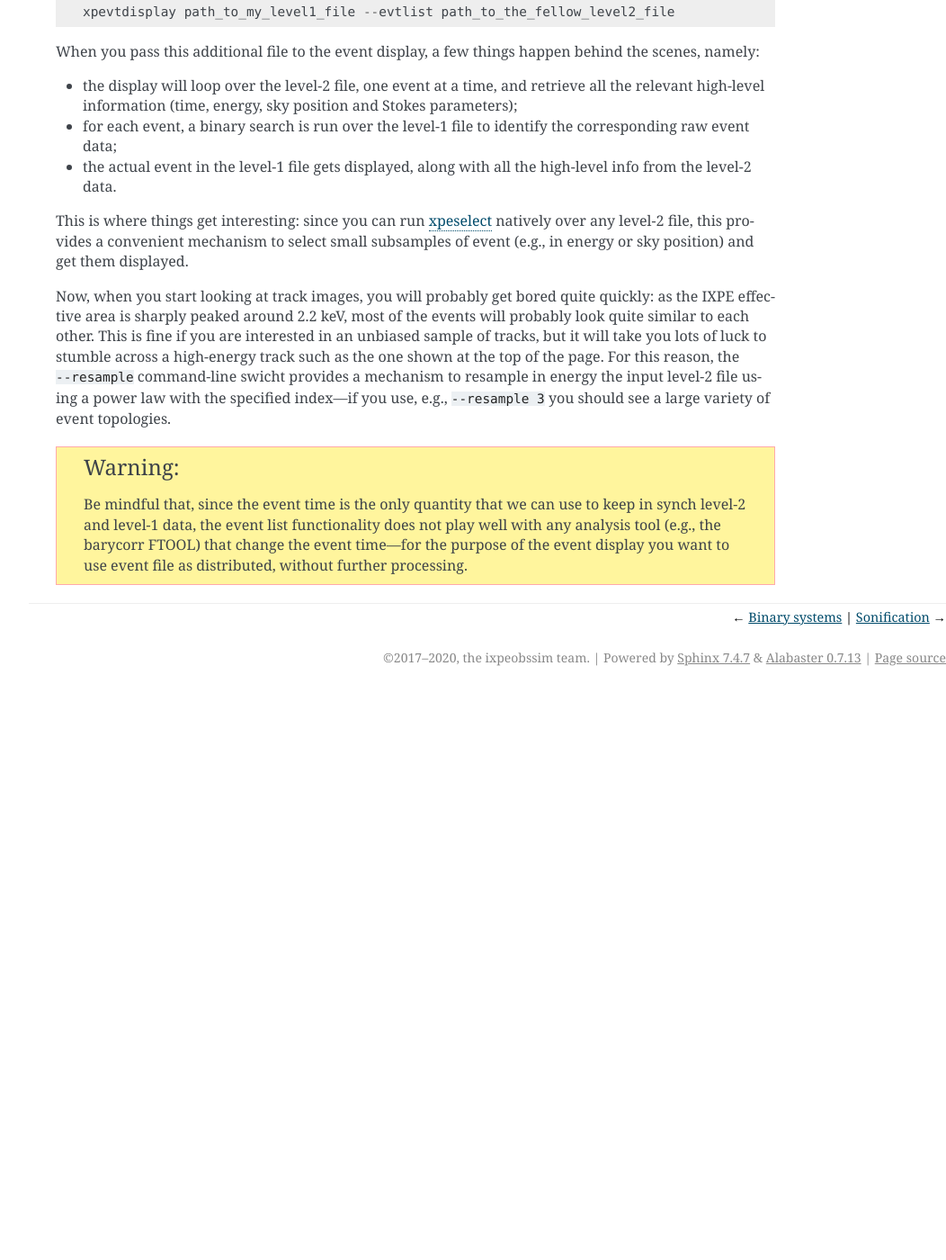
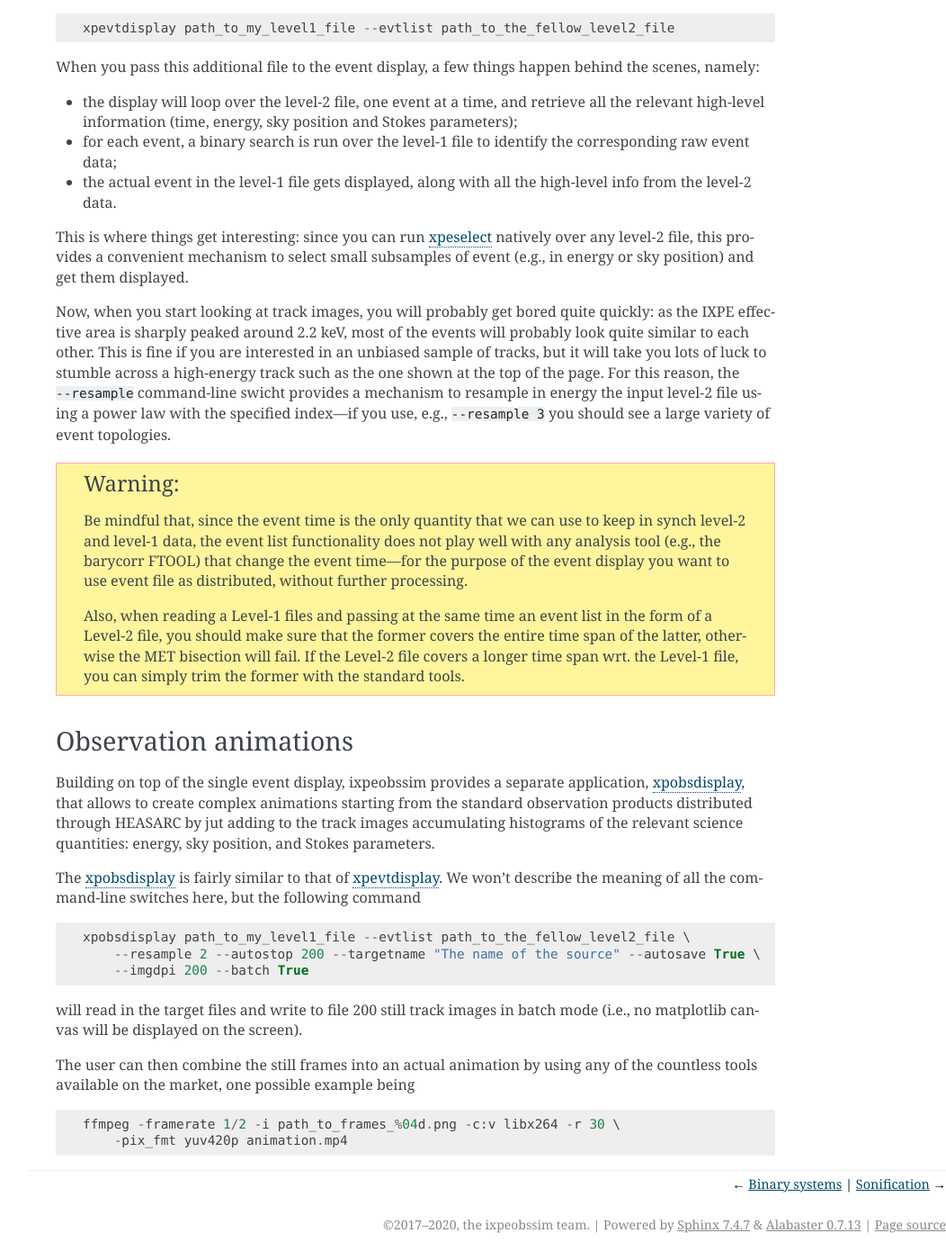
Before and after one commit to lucabaldini/ixpeobssim, a Sphinx documentation site: the page built from docs/event_display.rst, in a window 1280 px wide and 1400 px high, scrolled down 1279 px. Shown: the whole window at 90% size, without its empty margins (228-1280 px from the left). Built offline with Sphinx 7.4.7, drawn with Linux system fonts in a browser that asks for light colours; formulas are drawn with MathJax 3; before the commit the page ends 2049 px from its top, so only the background shows below that; some of the changed text lies outside the part shown.

Commit message:
Docs updated.

```diff
--- a/docs/event_display.rst
+++ b/docs/event_display.rst
@@ -14,7 +14,7 @@ the standard IXPE level-1 publicily distributed through HEASARC.
 
 .. _figure-ixpe_track_display:
 .. figure:: figures/misc/ixpe_track_display.*
-   :width: 80%
+   :width: 100%
 
    Sample display of a track image---note that mileage may vary depending on the
    setting (i.e., command-line switches) used in :ref:`reference-xpevtdisplay`.
@@ -80,3 +80,41 @@ variety of event topologies.
    not play well with any analysis tool (e.g., the barycorr FTOOL) that change
    the event time---for the purpose of the event display you want to use event
    file as distributed, without further processing.
+
+   Also, when reading a Level-1 files and passing at the same time an event list
+   in the form of a Level-2 file, you should make sure that the former covers
+   the entire time span of the latter, otherwise the MET bisection will fail.
+   If the Level-2 file covers a longer time span wrt. the Level-1 file, you can
+   simply trim the former with the standard tools.
+
+
+Observation animations
+----------------------
+
+Building on top of the single event display, ixpeobssim provides a separate application,
+:ref:`reference-xpobsdisplay`, that allows to create complex animations starting
+from the standard observation products distributed through HEASARC by jut adding
+to the track images accumulating histograms of the relevant science quantities:
+energy, sky position, and Stokes parameters.
+
+The :ref:`reference-xpobsdisplay` is fairly similar to that of
+:ref:`reference-xpevtdisplay`. We won't describe the meaning of all the command-line
+switches here, but the following command
+
+.. code-block::
+
+   xpobsdisplay path_to_my_level1_file --evtlist path_to_the_fellow_level2_file \
+       --resample 2 --autostop 200 --targetname "The name of the source" --autosave True \
+       --imgdpi 200 --batch True
+
+will read in the target files and write to file 200 still track images in batch
+mode (i.e., no matplotlib canvas will be displayed on the screen).
+
+The user can then combine the still frames into an actual animation by using
+any of the countless tools available on the market, one possible example
+being
+
+.. code-block::
+
+   ffmpeg -framerate 1/2 -i path_to_frames_%04d.png -c:v libx264 -r 30 \
+       -pix_fmt yuv420p animation.mp4
```
Also changed, not shown: docs/figures/misc/ixpe_track_display.png.
